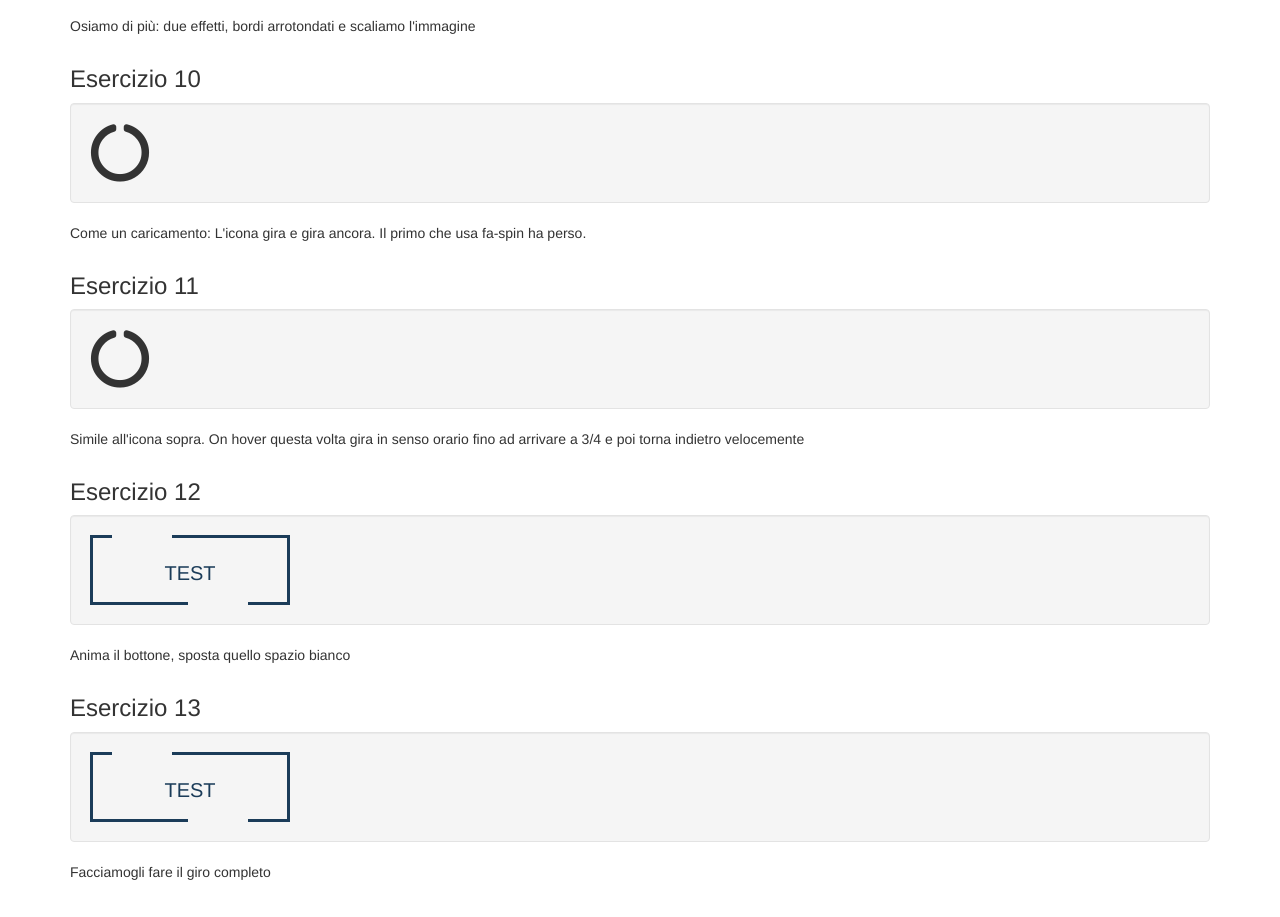
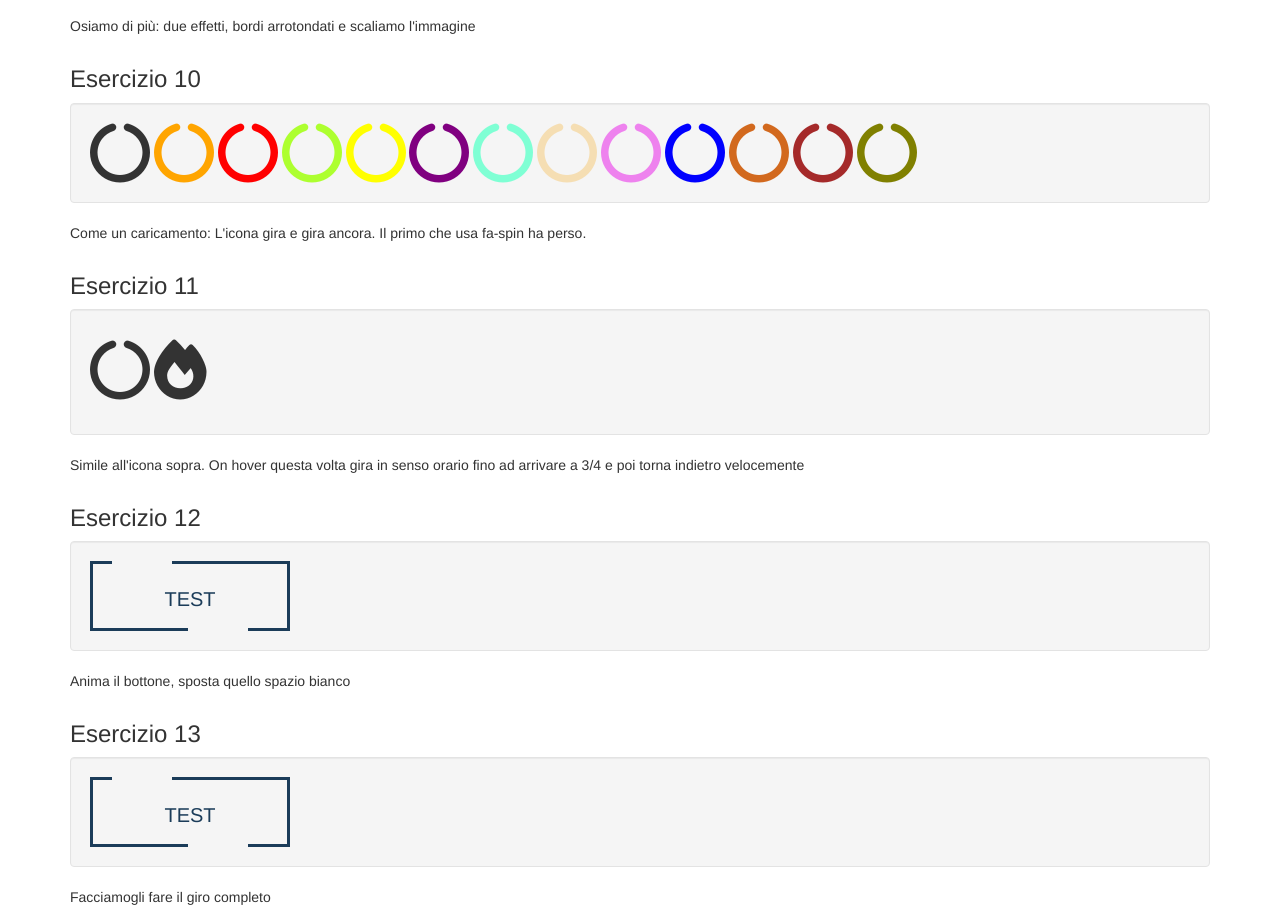
Before and after one commit to EvoX7/html-css-animation-filter, a plain HTML site: page index.html in a window 1280 px wide. Shown: the part 3420-4337 px from the top of the page. Before the commit the page ends 4312 px from the top, so only its background shows below. Drawn offline with nearby package versions, Linux system fonts and the light colour scheme.

Commit message:
Creating effects ex 11

```diff
--- a/index.html
+++ b/index.html
@@ -7,6 +7,7 @@
     <link rel="stylesheet" href="https://maxcdn.bootstrapcdn.com/bootstrap/3.3.7/css/bootstrap.min.css">
     <link rel="stylesheet" href="style.css">
     <link rel="stylesheet" href="solutions.css">
+    <link rel="stylesheet" href="https://cdnjs.cloudflare.com/ajax/libs/font-awesome/6.1.1/css/all.min.css" integrity="sha512-KfkfwYDsLkIlwQp6LFnl8zNdLGxu9YAA1QvwINks4PhcElQSvqcyVLLD9aMhXd13uQjoXtEKNosOWaZqXgel0g==" crossorigin="anonymous" referrerpolicy="no-referrer" />
     <meta charset="utf-8">
     <title>Effects and other stuff</title>
 </head>
@@ -164,6 +165,19 @@
             <div class="col-xs-12">
                 <div class="well">
                     <i class="ex-10-icon fas fa-circle-notch"></i>
+                    <span id="orange-circle"><i class="ex-10-icon fas fa-circle-notch"></i></span>
+                    <span id="red-circle"><i class="ex-10-icon fas fa-circle-notch"></i></span>
+                    <span id="green-circle"><i class="ex-10-icon fas fa-circle-notch"></i></span>
+                    <span id="yellow-circle"><i class="ex-10-icon fas fa-circle-notch"></i></span>
+                    <span id="purple-circle"> <i class="ex-10-icon fas fa-circle-notch"></i></span>
+                    <span id="acquamarine-circle"><i class="ex-10-icon fas fa-circle-notch"></i></span>
+                    <span id="wheat-circle"><i class="ex-10-icon fas fa-circle-notch"></i></span>
+                    <span id="violet-circle"><i class="ex-10-icon fas fa-circle-notch"></i></span>
+                    <span id="blue-circle"><i class="ex-10-icon fas fa-circle-notch"></i></span>
+                    <span id="chocolate-circle"><i class="ex-10-icon fas fa-circle-notch"></i></span>
+                    <span id="brown-circle"><i class="ex-10-icon fas fa-circle-notch"></i></span>
+                    <span id="olive-circle"> <i class="ex-10-icon fas fa-circle-notch"></i></span>
+
                 </div>
             </div>
             <div class="col-xs-12">
@@ -178,6 +192,7 @@
             <div class="col-xs-12">
                 <div class="well">
                     <i class="ex-11-icon fas fa-circle-notch"></i>
+                    <span class="aw-icons"><i class="fa-solid fa-fire"></i></span>
                 </div>
             </div>
             <div class="col-xs-12">
--- a/solutions.css
+++ b/solutions.css
@@ -1,3 +1,7 @@
+
+
+
+
 /* Squares colors changed */
 
 .ex-1-square {
@@ -104,12 +108,147 @@
     transform: scale(1.5);
 }
 
+
+/* Cerchi rotanti */
 .ex-10-icon {
     animation: spin 1s linear infinite;
+
 }
+
+#orange-circle {
+
+    color: orange;
+}
+
+#red-circle {
+
+    color: red;
+}
+
+#green-circle {
+
+    color: greenyellow;
+}
+
+#yellow-circle {
+
+    color: yellow;
+}
+
+#purple-circle {
+
+    color: purple;
+}
+
+#acquamarine-circle {
+
+    color: aquamarine;
+}
+
+#wheat-circle {
+
+    color: wheat;
+}
+
+#violet-circle {
+
+    color: violet;
+}
+
+#blue-circle {
+
+    color: blue;
+}
+
+#chocolate-circle {
+
+    color: chocolate;
+}
+
+#brown-circle {
+
+    color: brown;
+}
+
+#olive-circle {
+    color: olive;
+}
+
 
 @keyframes spin {
     0% {
         transform: rotate(1turn);
     }
 }
+
+.ex-11-icon:hover {
+    animation: spinALittleBit 2s linear;
+}
+
+@keyframes spinALittleBit {
+    0% {
+        transform: rotate(0);
+    }
+
+    10% {
+        color: red;
+    }
+
+    20% {
+        color: rgb(234, 135, 5);
+    }
+
+    30% {
+        color: rgb(242, 255, 0);
+    }
+
+    40% {
+        color: rgb(157, 255, 0);
+    }
+
+    50% {
+        color: rgb(16, 222, 198);
+    }
+
+    60% {
+        color: rgb(0, 42, 255);
+    }
+
+    70% {
+        color: rgb(106, 0, 255);
+    }
+
+    80% {
+        color: rgb(242, 0, 255);
+    }
+
+    90% {
+        transform: rotate(315deg);
+    }
+
+    100% {
+        transform: rotate(0);
+    }
+}
+
+    /* Icons exercise 11  */
+    .aw-icons {
+        font-size: 60px;
+    }
+    .aw-icons:hover {
+        font-size: 60px;
+        animation: crackle;
+        animation: crackle 1s infinite;
+    }
+
+
+
+    @keyframes crackle {
+        0% {
+            color: red;
+        }
+
+        20% {
+            color: orangered
+        }
+    }
```
